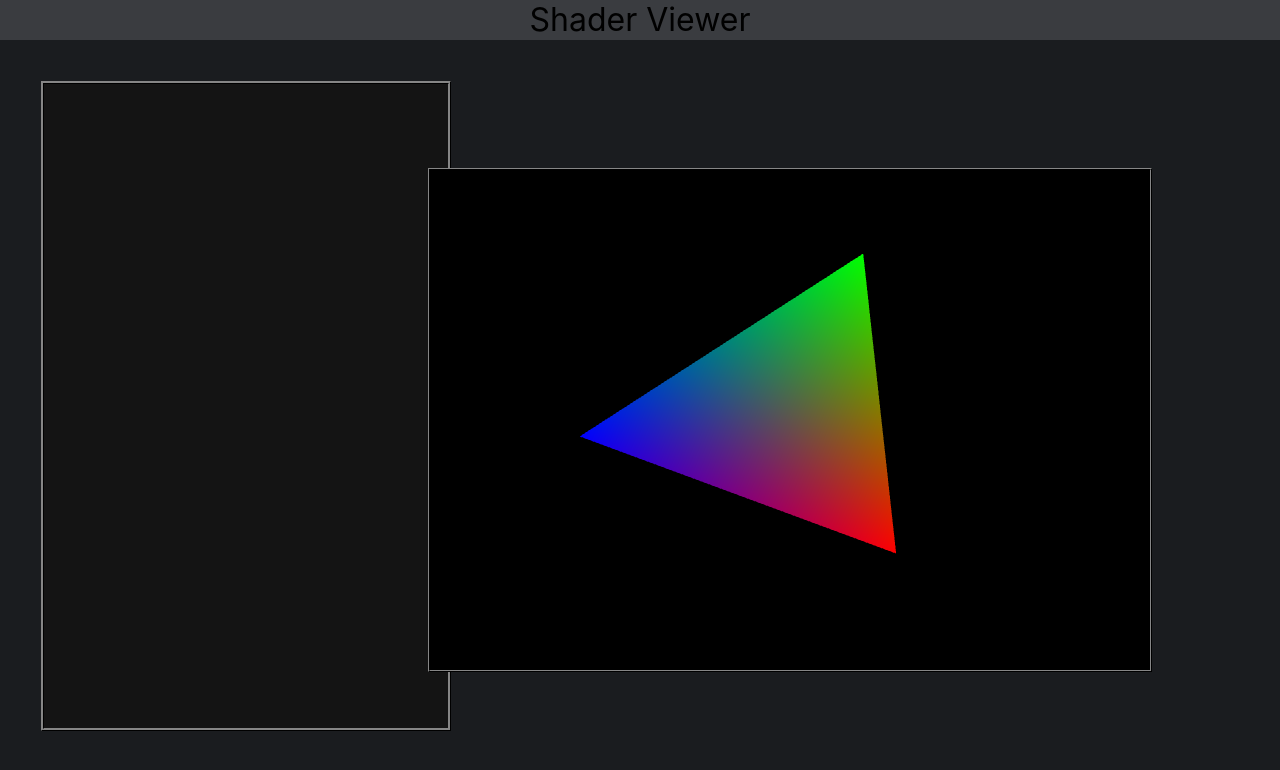
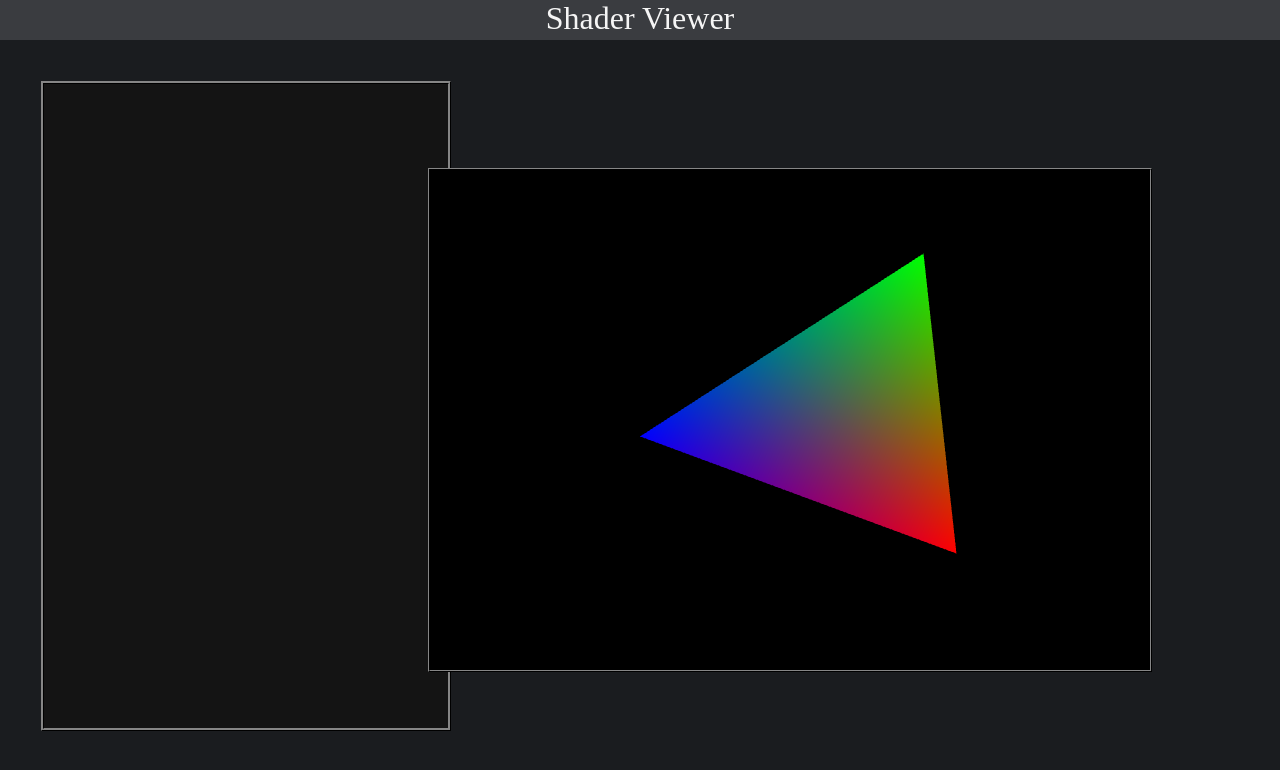
Before and after one commit to JoshBmillikan/csc_490_project, a React (Create React App) app: page / in a window 1280 px wide. Shown: the top 770 px of the page. Built offline with nearby package versions, Linux system fonts and the light colour scheme.

Commit message:
changed some css

```diff
--- a/package.json
+++ b/package.json
@@ -49,6 +49,7 @@
     ]
   },
   "devDependencies": {
+    "@types/react-syntax-highlighter": "^13.5.2",
     "jest-watch-typeahead": "^0.6.5"
   }
 }
--- a/src/App.tsx
+++ b/src/App.tsx
@@ -27,7 +27,8 @@ function App() {
                   text-align: center;
                   user-select: none;
                   height: 5%;
-                  font-size: 24pt;
+                  font: 24pt bold;
+                  color: whitesmoke;
                 `}
             >Shader Viewer
             </header>
--- a/src/graphics/rendering.ts
+++ b/src/graphics/rendering.ts
@@ -1,6 +1,6 @@
 import {mat4, vec3} from "gl-matrix";
 
-const vertexShaderSouce = `
+export const vertexShaderSource = `
     attribute vec4 aVertexPosition;
     attribute vec4 aVertexColor;
 
@@ -54,11 +54,11 @@ export class RenderingEngine {
             near,
             far
         )
-        mat4.translate(this.modelView,this.modelView,[-0.2,0,-2])
+        mat4.translate(this.modelView,this.modelView,[0,0,-2])
         if (gl) {
             gl.clearColor(0.0, 0.0, 0.0, 1.0)
             gl.clear(gl.COLOR_BUFFER_BIT)
-            const program = this.loadShaders(vertexShaderSouce, fragShaderSource)
+            const program = this.loadShaders(vertexShaderSource, fragShaderSource)
             this.program = {
                 program: program,
                 vertexPosition: this.gl.getAttribLocation(program, 'aVertexPosition'),
```
Also changed, not shown: 1 other file (tests, documents, lock files or other folders).
